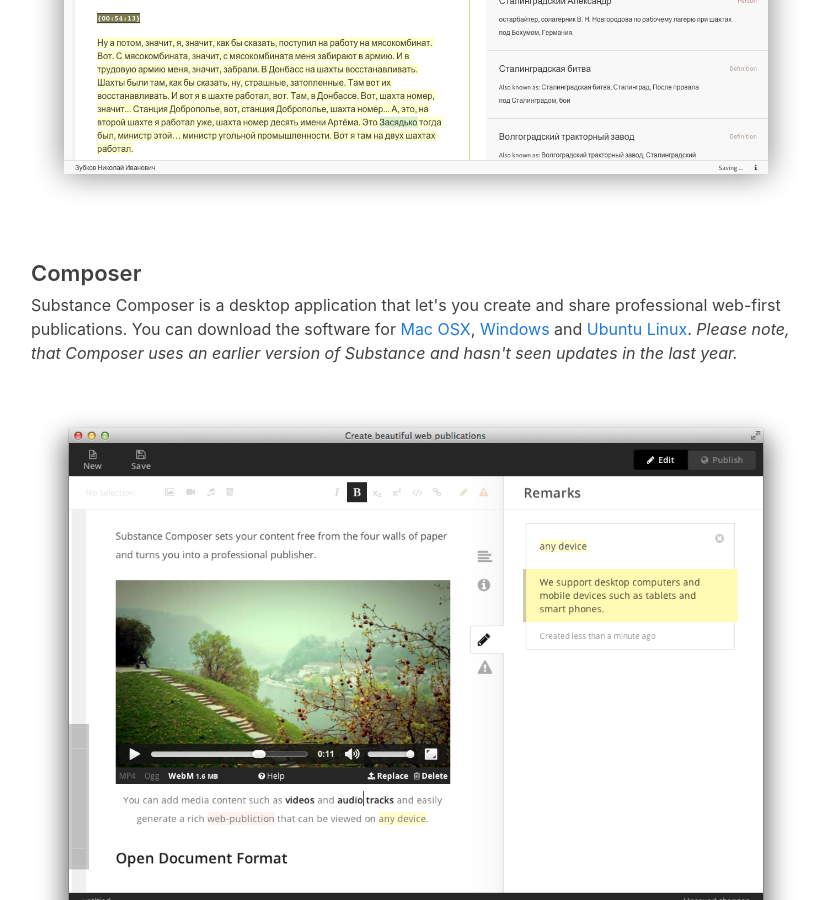
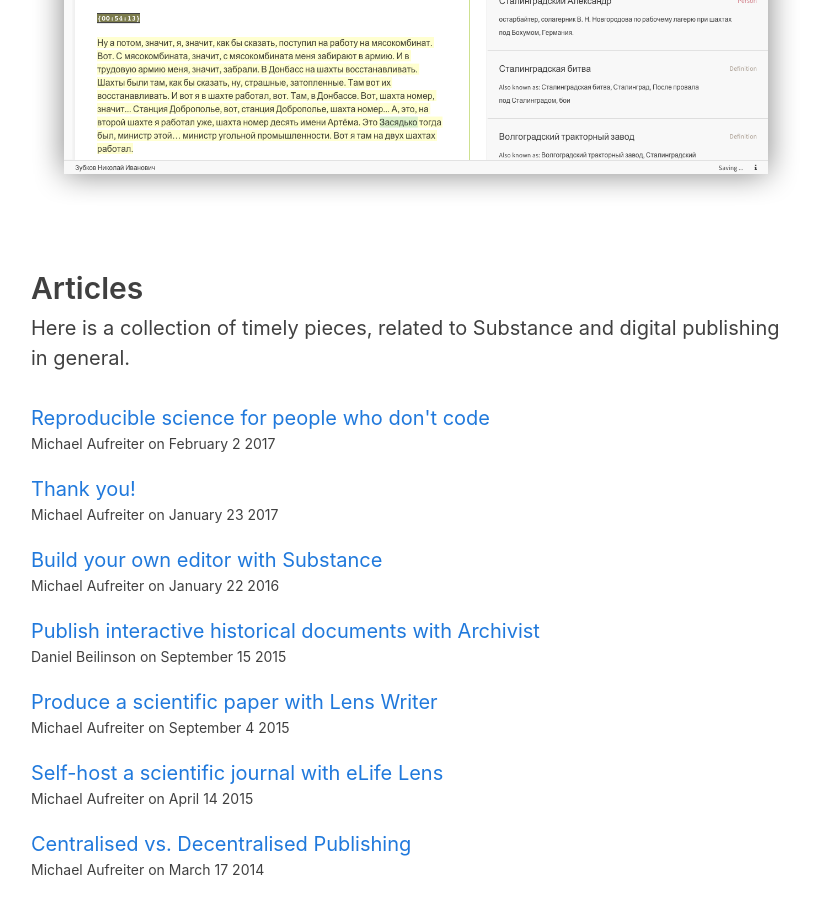
Before and after one commit to substance/substance.github.com, a Jekyll site: the page built from index.html, in a window 1280 px wide and 900 px high, scrolled down 3619 px. Shown: the whole window, without its empty margins (224-1043 px from the left). Built offline with Jekyll 4.4.1, drawn with Linux system fonts in a browser that asks for light colours.

Commit message:
Update index.html

```diff
--- a/index.html
+++ b/index.html
@@ -57,7 +57,7 @@
     </div>
   </div>
 
-  <div class="project">
+  <!--<div class="project">
     <div class="about">
       <h3>Composer</h3>
       Substance Composer is a desktop application that let's you create and share professional web-first publications. You can download the software for <a href="https://github.com/substance/composer/releases/download/v1.0.0-beta3/Substance-Composer-Beta-3-OSX.zip">Mac OSX</a>, <a href="https://github.com/substance/composer/releases/download/v1.0.0-beta3/Substance-Composer-Beta-3-Win-Setup.exe">Windows</a> and <a href="https://github.com/substance/composer/releases/download/v1.0.0-beta3/Substance-Composer-Beta-3-Ubuntu.deb">Ubuntu Linux</a>. <em>Please note, that Composer uses an earlier version of Substance and hasn't seen updates in the last year.</em>
@@ -65,7 +65,7 @@
     <div class="image">
       <img src="images/substance-composer-beta-3.png"/>
     </div>
-  </div>
+  </div>-->
 
   <h2>Articles</h2>
   <p class="large">Here is a collection of timely pieces, related to Substance and digital publishing in general.</p>
```
